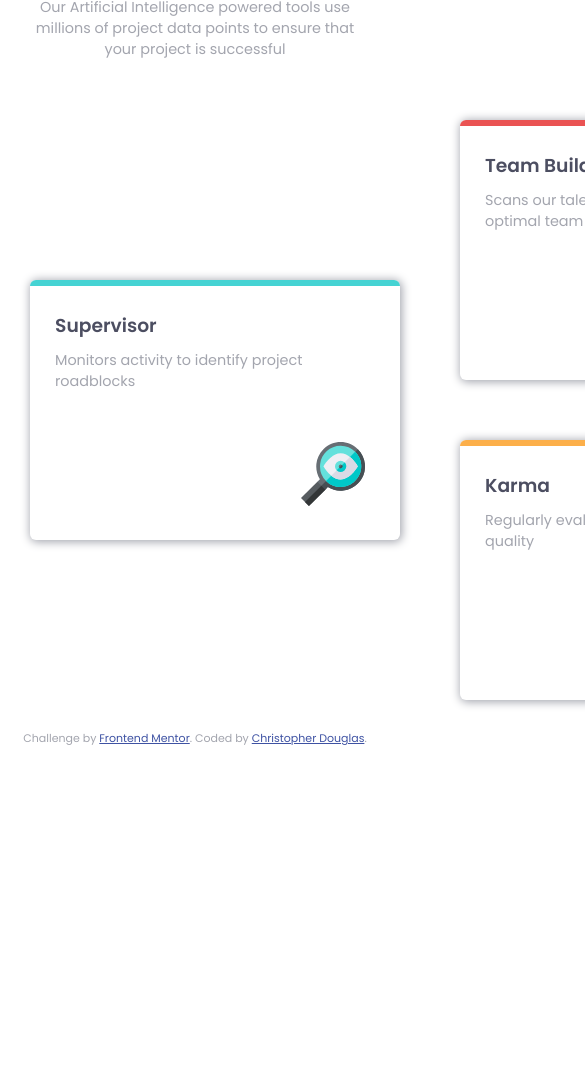
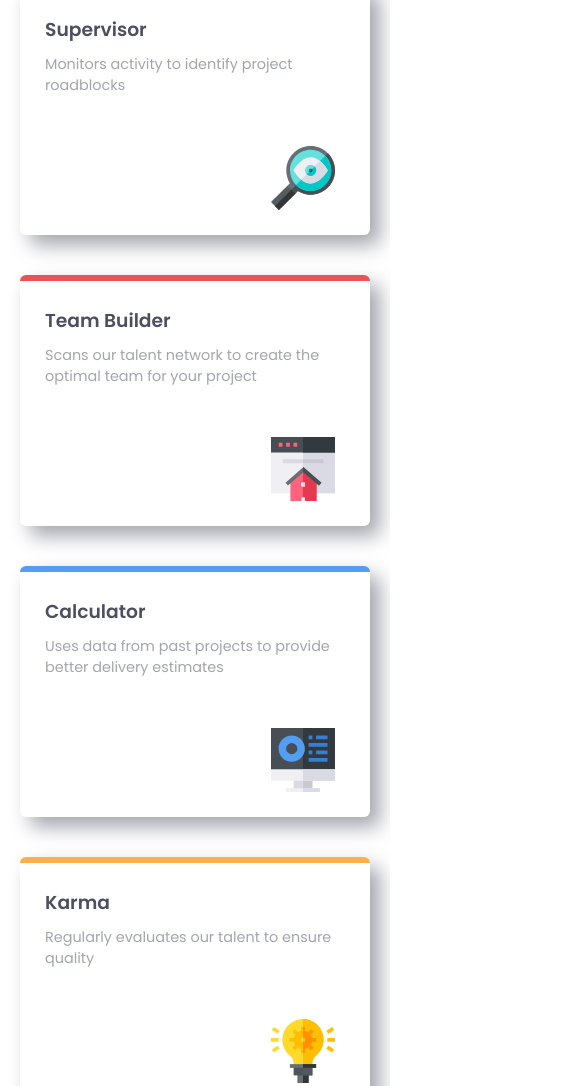
Before and after one commit to Kesterion/Four-Card-Feature-Section, a plain HTML site: page index.html in a window 390 px wide. Shown: the part 300-1386 px from the top of the page, 585 px wide, since content can reach past the window. Before the commit the page ends 1047 px from the top, so only its background shows below. Drawn offline with Linux system fonts and the light colour scheme.

Commit message:
Changes made to project based on feedback on Frontend Mentor.
removed box sizes, added box class to define common styles, tweaked box shadows, boxes now display as flex instead of grid, boxes are now responsive as expected.

```diff
--- a/index.html
+++ b/index.html
@@ -1,52 +1,63 @@
 <!DOCTYPE html>
 <html lang="en">
   <head>
-  <meta charset="UTF-8">
-  <meta name="viewport" content="width=device-width, initial-scale=1.0"> <!-- displays site properly based on user's device -->
-  <link href="https://fonts.googleapis.com/css2?family=Poppins:wght@200;400;600&display=swap" rel="stylesheet">
-  <link rel="stylesheet" href="style.css">
-  <link rel="icon" type="image/png" sizes="32x32" href="./images/favicon-32x32.png">
+    <meta charset="UTF-8" />
+    <meta name="viewport" content="width=device-width, initial-scale=1.0" />
+    <!-- displays site properly based on user's device -->
+    <link
+      href="https://fonts.googleapis.com/css2?family=Poppins:wght@200;400;600&display=swap"
+      rel="stylesheet"
+    />
+    <link rel="stylesheet" href="style.css" />
+    <link
+      rel="icon"
+      type="image/png"
+      sizes="32x32"
+      href="./images/favicon-32x32.png"
+    />
 
     <title>Frontend Mentor | Four card feature section</title>
-
   </head>
   <body>
-
     <h1>Reliable, efficient delivery</h1>
     <h2>Powered by Technology</h2>
 
-  <p class="intro">Our Artificial Intelligence powered tools use millions of project data points to ensure that your project is successful</p>
+    <p class="intro">
+      Our Artificial Intelligence powered tools use millions of project data<br />points
+      to ensure that your project is successful
+    </p>
 
     <div class="boxes">
-    <div class="box-1">
+      <div class="box" id="cyan">
         <h3>Supervisor</h3>
         <p>Monitors activity to identify project roadblocks</p>
-      <img class="product-icon" src="/images/icon-supervisor.svg" alt="">
+        <img class="product-icon" src="/images/icon-supervisor.svg" alt=""/>
       </div>
 
-    <div class="box-2">
+      <div class="box" id="red">
         <h3>Team Builder</h3>
         <p>Scans our talent network to create the optimal team for your project</p>
-      <img class="product-icon" src="images/icon-team-builder.svg" alt="">
+        <img class="product-icon" src="images/icon-team-builder.svg" alt=""/>
       </div>
 
-    <div class="box-3">
+      <div class="box" id="orange">
         <h3>Karma</h3>
         <p>Regularly evaluates our talent to ensure quality</p>
-      <img class="product-icon" src="/images/icon-karma.svg" alt="">
+        <img class="product-icon" src="/images/icon-karma.svg" alt=""/>
       </div>
 
-    <div class="box-4">
+      <div class="box" id="blue">
         <h3>Calculator</h3>
         <p>Uses data from past projects to provide better delivery estimates</p>
-      <img class="product-icon" src="images/icon-calculator.svg" alt="">
+        <img class="product-icon" src="images/icon-calculator.svg" alt=""/>
       </div>
     </div>
 
     <footer>
       <p class="attribution">
-      Challenge by <a href="https://www.frontendmentor.io?ref=challenge" target="_blank">Frontend Mentor</a>.
-      Coded by <a href="#">Christopher Douglas</a>.
+        Challenge by
+        <a href="https://www.frontendmentor.io?ref=challenge" target="_blank">Frontend Mentor</a
+        >. Coded by <a href="https://github.com/Kesterion/" target="blank">Christopher Douglas</a>.
       </p>
     </footer>
   </body>
--- a/style.css
+++ b/style.css
@@ -5,7 +5,7 @@
 }
 
 body {
-   font-family: 'Poppins', sans-serif;
+  font-family: "Poppins", sans-serif;
 }
 
 h1 {
@@ -38,74 +38,49 @@ p {
   text-align: center;
   margin-left: 30px;
   margin-right: 30px;
+  line-height: 1.7rem;
 }
 
-.box-1 {
-   border-top: 6px hsl(180, 62%, 55%) solid;
-   display: inline-block;
+.boxes {
+  display: flex;
+  flex-direction: row;
+  flex-wrap: wrap;
+  justify-content: center;
+  margin-left: 300px;
+  margin-right: 300px;
+}
+
+.box {
+  /* display: inline-block; */
   padding: 25px;
-   margin: 30px;
+  margin: 20px;
   border-radius: 6px;
-   width: 370px;
-   height: 260px;
-   box-shadow: 1px 1px 10px 1px hsl(229, 6%, 66%);
-   grid-area: supervisor-left;
+  max-width: 370px;
+  box-shadow: 10px 10px 20px 0px hsl(229, 6%, 66%);
   justify-self: right;
   align-self: center;
 }
 
-.box-2 {
-   border-top: 6px hsl(0, 78%, 62%) solid;
-   display: inline-block;
-   padding: 25px;
-   margin: 30px;
-   border-radius: 6px;
-   width: 370px;
-   height: 260px;
-   box-shadow: 1px 1px 10px 1px hsl(229, 6%, 66%);
-   grid-area: teambuilder-middle;
-   justify-self: center;
+#cyan {
+  border-top: 6px hsl(180, 62%, 55%) solid;
+  order: 1;
+  transform: translateY(145px);
 }
 
-.box-3 {
-   border-top: 6px hsl(34, 97%, 64%) solid;
-   display: inline-block;
-   padding: 25px;
-   margin: 30px;
-   border-radius: 6px;
-   width: 370px;
-   height: 260px;
-   box-shadow: 1px 1px 10px 1px hsl(229, 6%, 66%);
-   grid-area: karma-middle;
-   justify-self: center;
+#red {
+  border-top: 6px hsl(0, 78%, 62%) solid;
+  order: 2;
 }
 
-.box-4 {
-   border-top: 6px hsl(212, 86%, 64%) solid;
-   display: inline-block;
-   padding: 25px;
-   margin: 30px;
-   border-radius: 6px;
-   width: 370px;
-   height: 260px;
-   box-shadow: 1px 1px 10px 1px hsl(229, 6%, 66%);
-   grid-area: calculator-right;
-   justify-self: left;
-   align-self: center;
+#orange {
+  border-top: 6px hsl(34, 97%, 64%) solid;
+  order: 4;
 }
 
-.boxes {
-   display: grid;
-   grid-template-columns: auto;
-   grid-template-rows: auto;
-   grid-template-areas:
-      "supervisor-left teambuilder-middle calculator-right"
-      "supervisor-left . calculator-right"
-      "supervisor-left karma-middle calculator-right";
-   margin-left: auto;
-   margin-right: auto;
-   width: 1290px;
-   padding-top: 30px;
+#blue {
+  border-top: 6px hsl(212, 86%, 64%) solid;
+  order: 3;
+  transform: translateY(145px);
 }
 
 img.product-icon {
@@ -114,29 +89,21 @@ img.product-icon {
   padding-right: 10px;
 }
 
-.attribution { font-size: 11px; text-align: center; }
-.attribution a { color: hsl(228, 45%, 44%); }
+.attribution {
+  font-size: 11px;
+  text-align: center;
+  margin-top: 30px;
+}
+.attribution a {
+  color: hsl(228, 45%, 44%);
+}
 
-@media (max-width: 375px) {
+@media (max-width: 768px) {
   .boxes {
     display: flex;
     flex-direction: column;
-      margin-left: 0;
-      margin-right: 0;
-      width: 0;
-   }
-
-   .box-1,
-   .box-4 {
-      align-self: unset;
-   }
-
-   .box-1,
-   .box-2,
-   .box-3,
-   .box-4 {
-      width: 315px;
-      padding: 15px;
+    margin-left: auto;
+    margin-right: auto;
   }
 
   h1 {
@@ -146,3 +113,20 @@ img.product-icon {
     font-size: 24px;
   }
 }
+
+@media (max-width: 1024px) {
+  #blue {
+    transform: translateY(0px);
+  }
+
+  #cyan {
+    transform: translateY(0px);
+  }
+}
+
+@media (max-width: 1440px) {
+  .boxes {
+    margin-left: 0px;
+    margin-right: 0px;
+  }
+}
```
Lines whose indentation alone changed are shown as unchanged.
